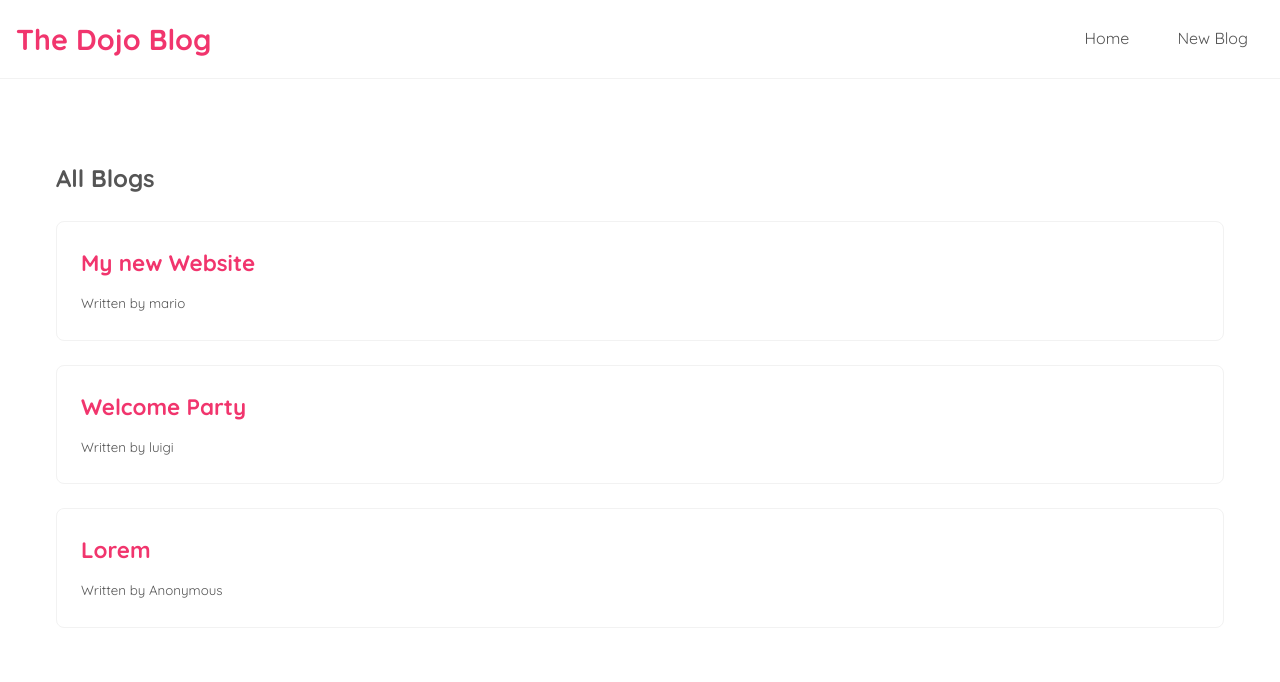
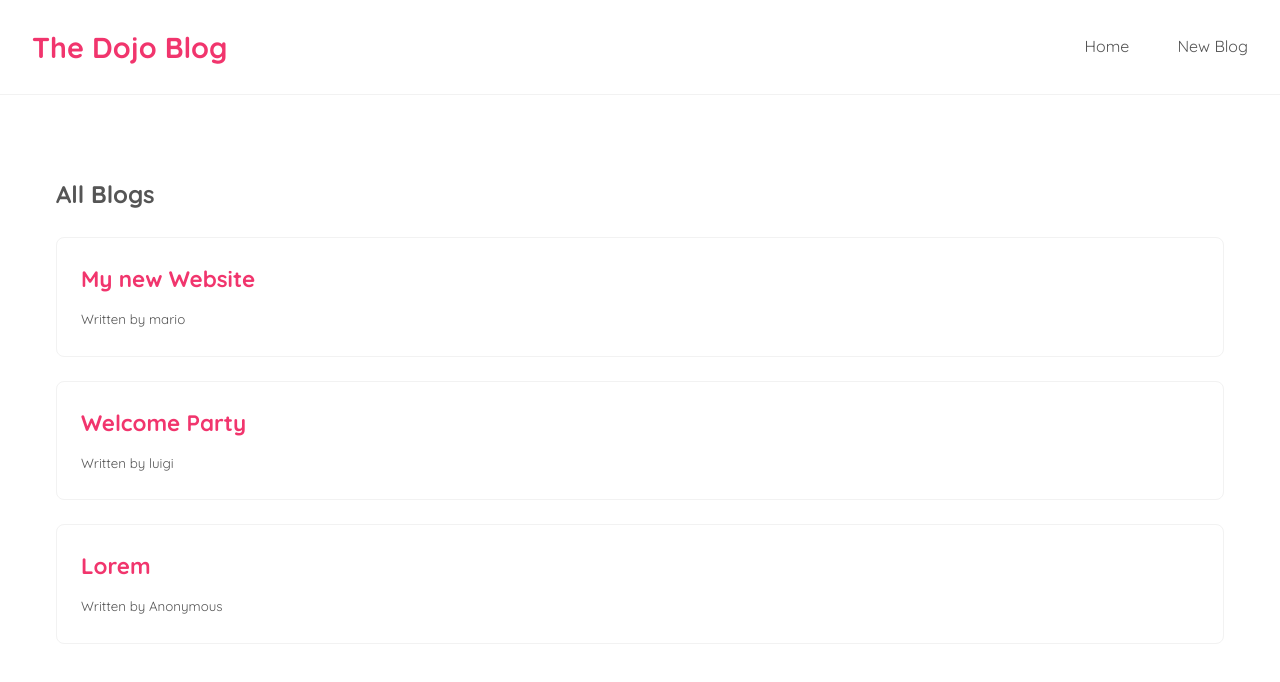
Before and after one commit to Louis2324/react-blog, a React (Vite) app: page / in a window 1280 px wide. Shown: the top 682 px of the page. Built offline with nearby package versions, Linux system fonts and the light colour scheme; data requests are answered from the project's data file.

Commit message:
Added better linking with the logo

```diff
--- a/src/components/Navbar.jsx
+++ b/src/components/Navbar.jsx
@@ -4,7 +4,7 @@ const Navbar = () => {
   return (
     <div>
       <nav className="navbar">
-        <h1>The Dojo Blog</h1>
+        <Link to="/"><h1>The Dojo Blog</h1></Link>
         <div className="links">
           <Link to="/">Home</Link>
           <Link to="/create">New Blog</Link>
```
